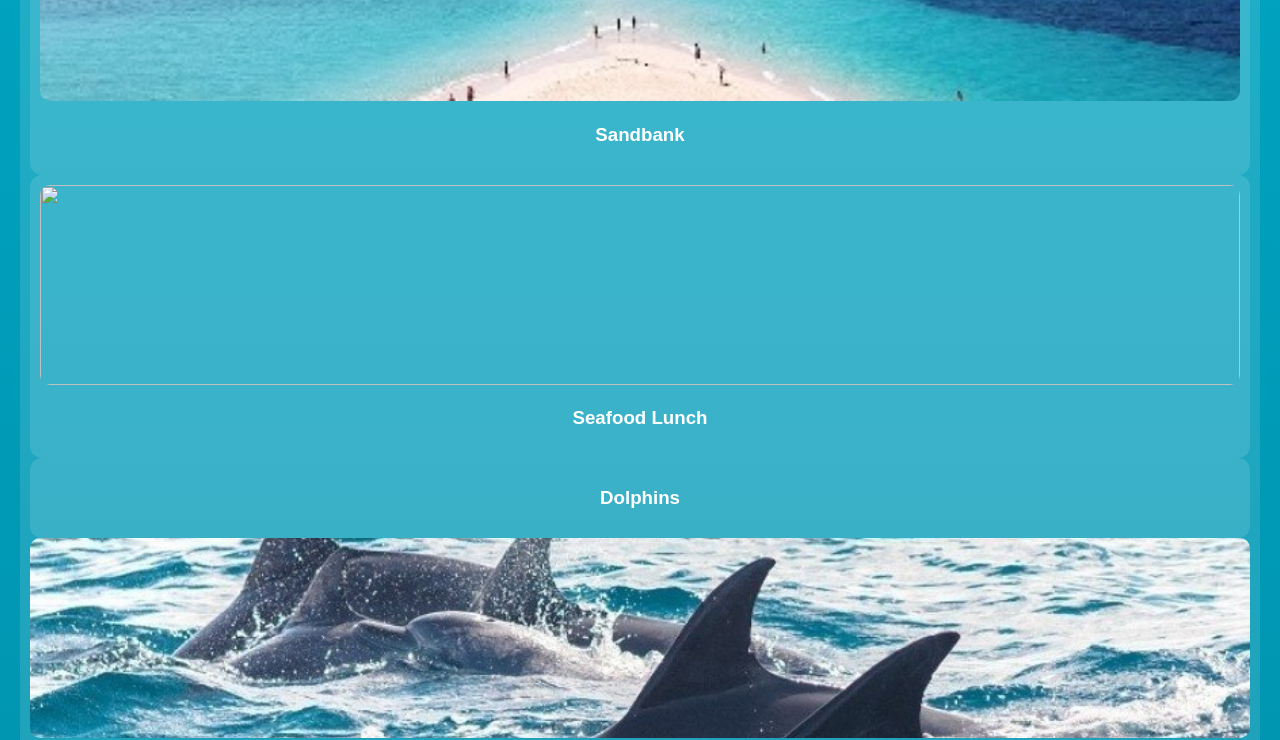
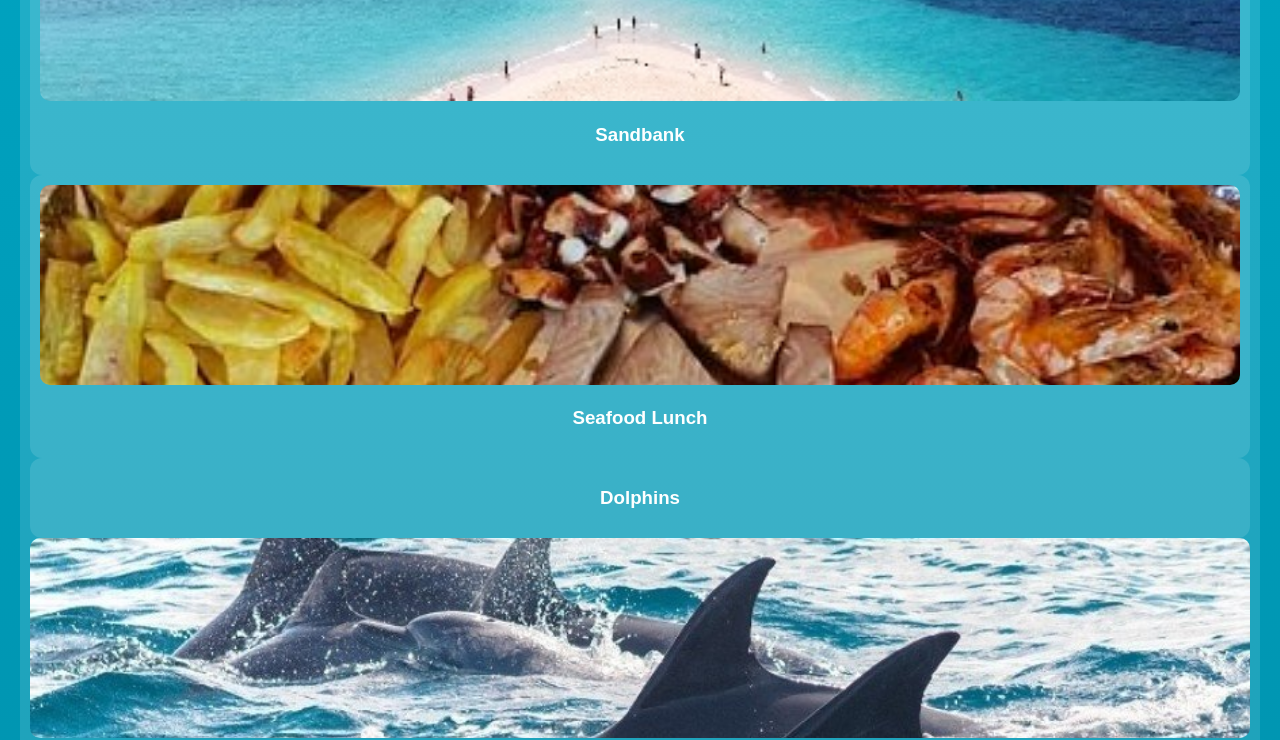
Before and after one commit to mohammedrajabu85-dot/Safari-Blue-Zanzibar, a plain HTML site: page index.html in a window 1280 px wide. Shown: the part 1971-2711 px from the top of the page. Drawn offline with Linux system fonts and the light colour scheme.

Commit message:
Update index.html

```diff
--- a/index.html
+++ b/index.html
@@ -153,7 +153,9 @@ alt="Sandbank">
   </div>
 
   <div class="gallery-item">
-    <img src="media/the-safari-blue-experience(0).jpg">
+    <img src="https://mohammedrajabu85-dot.github.io/Safari-Blue-Zanzibar/the-safari-blue-experience.jpg"
+style="width:100%; border-radius:10px;"
+alt="Safari Blue Lunch">
     <h3>Seafood Lunch</h3>
   </div>
 
```
